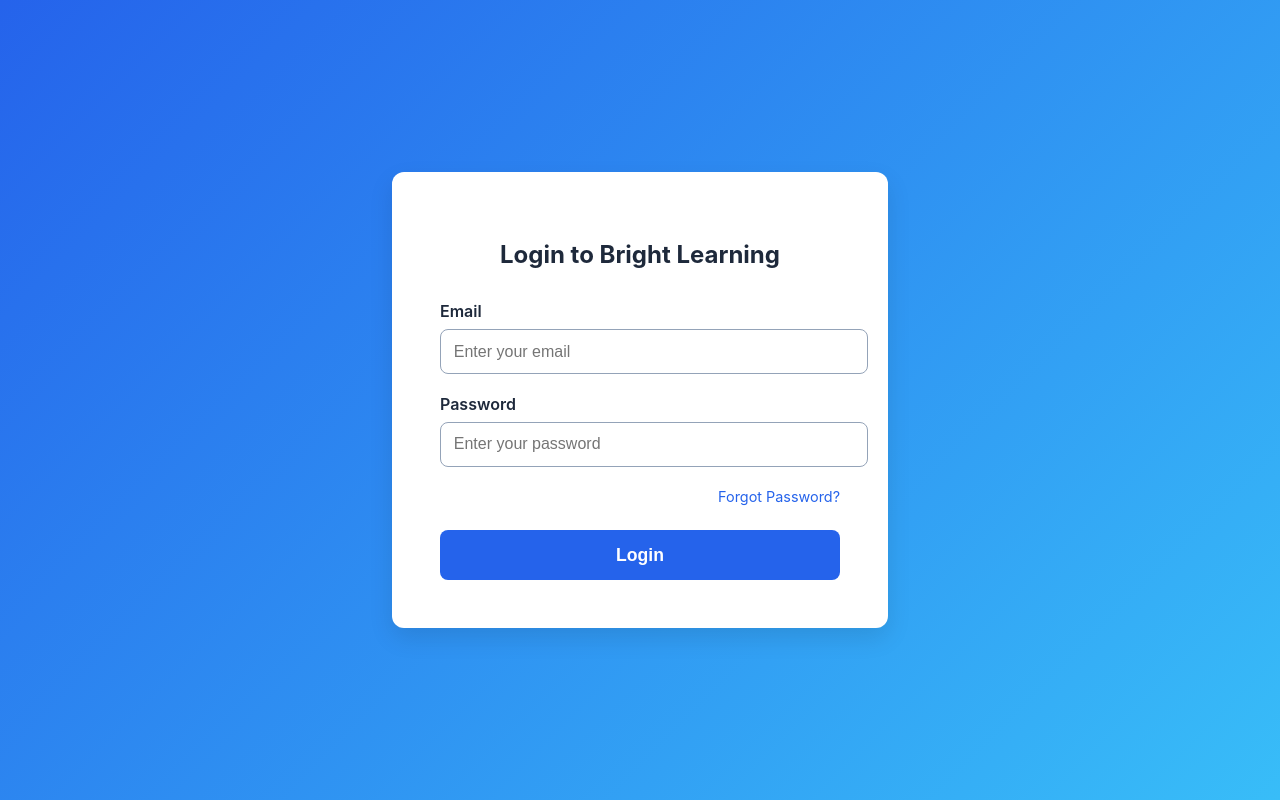
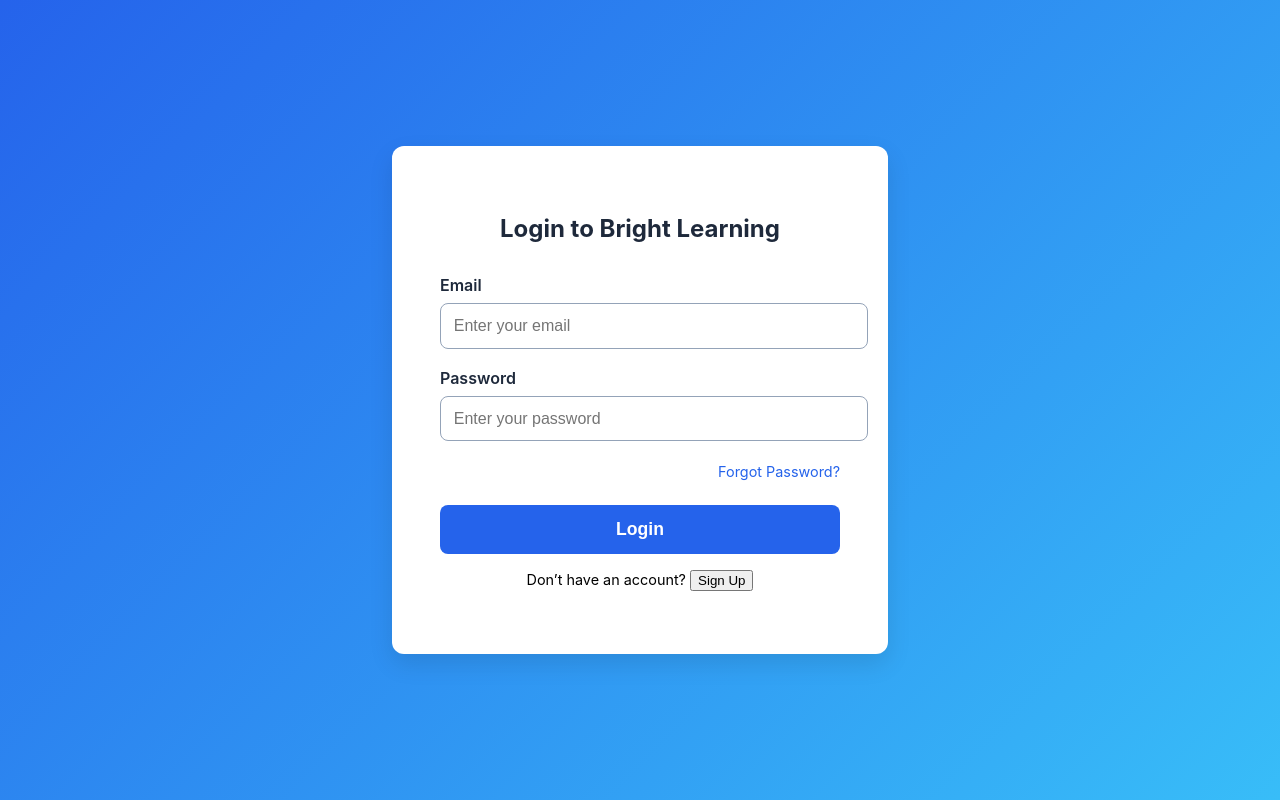
Before and after one commit to Samir-AlJaber/BrightLearning, a React (Create React App) app: page /login in a window 1280 px wide. Built offline with nearby package versions, Linux system fonts and the light colour scheme.

Commit message:
Login update

```diff
--- a/src/Pages/LoginPage/LoginPage.css
+++ b/src/Pages/LoginPage/LoginPage.css
@@ -68,3 +68,22 @@
 .login-button:hover {
   background-color: #1e293b;
 }
+.signup-link {
+  margin-top: 1rem;
+  font-size: 0.9rem;
+  color: black;
+  text-align: center;
+}
+.signup-link button.nav-button {
+  background: none;
+  border: none;
+  color: blue;
+  font-weight: 600;
+  cursor: pointer;
+  text-decoration: none;
+  padding: 0;
+  font-size: 0.9rem;
+}
+.signup-link button.nav-button:hover {
+  text-decoration: underline;
+}
--- a/src/Pages/LoginPage/LoginPage.js
+++ b/src/Pages/LoginPage/LoginPage.js
@@ -1,10 +1,8 @@
 import React from "react";
 import "./LoginPage.css";
 import { useNavigate } from "react-router-dom";
-
 const LoginPage = () => {
   const navigate = useNavigate();
-
   const handleLogin = (e) => {
     e.preventDefault();
     alert("Logged in successfully!");
@@ -17,15 +15,18 @@
         <form onSubmit={handleLogin}>
           <label htmlFor="email">Email</label>
           <input type="email" id="email" placeholder="Enter your email" required />
-
           <label htmlFor="password">Password</label>
           <input type="password" id="password" placeholder="Enter your password" required />
-
           <div className="forgot-password">
             <a href="/#">Forgot Password?</a>
           </div>
           <button type="submit" className="login-button">Login</button>
         </form>
+        <p className="signup-link">
+          Don’t have an account? <button onClick={() => navigate("/signup")}>
+            Sign Up
+          </button>
+        </p>
       </div>
     </div>
   );
```
